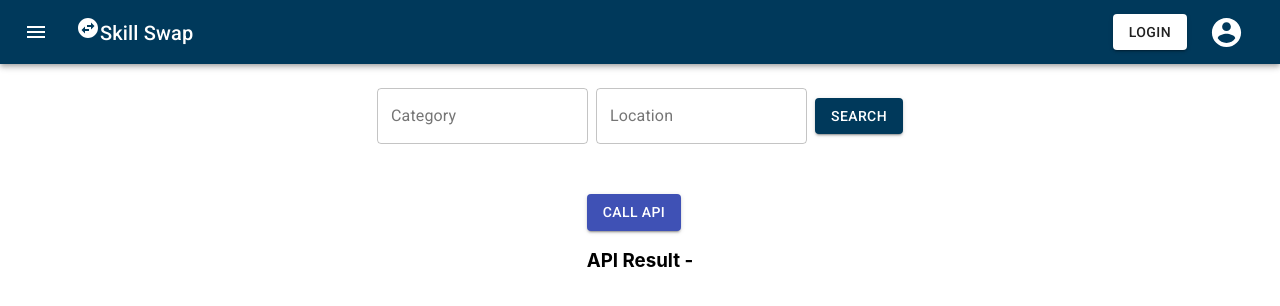
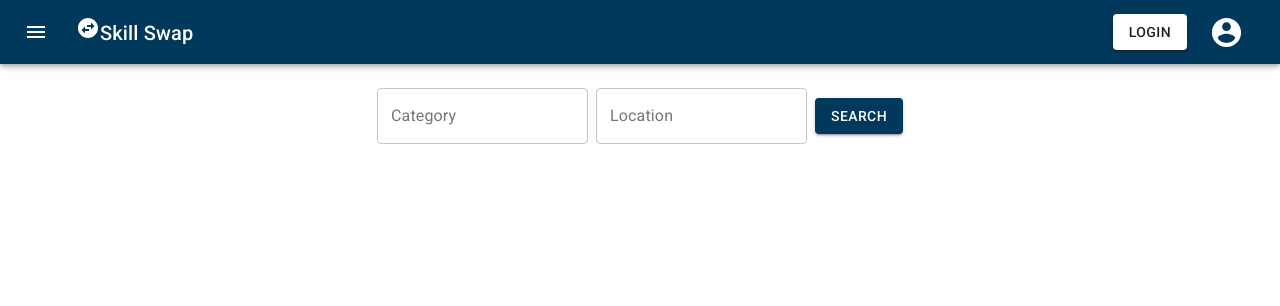
Before and after one commit to code-4-bread/sept-frontend, a React (Create React App) app: page / in a window 1280 px wide. Shown: the top 306 px of the page. Built offline with nearby package versions, Linux system fonts and the light colour scheme.

Commit message:
latest version

```diff
--- a/src/App.js
+++ b/src/App.js
@@ -23,9 +23,6 @@ function App() {
           <Route path="/Profile">
             <Profile />
           </Route>
-          <Route path="/Main">
-            <Main />
-          </Route>
           <Route path="/Account">
             <Account />
           </Route>
--- a/src/pages/MainPage.jsx
+++ b/src/pages/MainPage.jsx
@@ -1,7 +1,7 @@
 import { Button, Grid, TextField } from '@material-ui/core';
 import React from 'react';
 import { makeStyles } from '@material-ui/core/styles';
-import Main from './Main';
+
 
 const useStyles = makeStyles((theme) => ({
   root: {
@@ -36,7 +36,7 @@ function MainPage() {
       </Grid>
       <Grid container direction="column" justifyContent="center" alignItems="center" className={classes.api}>
         <Grid item>
-          <Main></Main>
+
         </Grid>
       </Grid>
       <Grid container>
```
